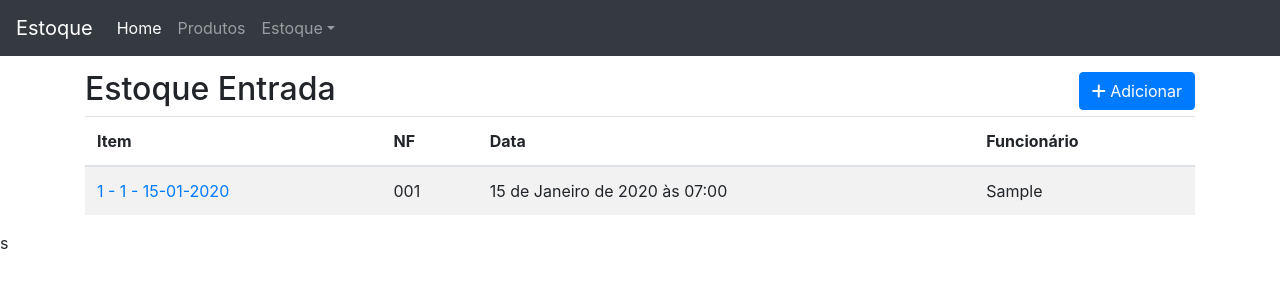
After one commit to LukeRobs/Estoque, a Django app: page /estoque/ in a window 1280 px wide. The commit adds this page. Shown: the top 300 px of the page. Run offline with Django 4.2, Linux system fonts and the light colour scheme; tables that the repository leaves empty hold one stand-in row (values such as "Sample post"); some libraries are stand-ins or nearby versions.

Commit message:
estoque entrada

```diff
--- a/core/templates/base.html
+++ b/core/templates/base.html
@@ -6,23 +6,42 @@
     <meta charset="UTF-8">
     <meta http-equiv="X-UA-Compatible" content="IE=edge">
     <meta name="viewport" content="width=device-width, initial-scale=1.0">
-    <title>{% block title %}{% endblock %}</title>
-      <!-- Bootstrap CSS -->
-      <link rel="stylesheet" href="https://maxcdn.bootstrapcdn.com/bootstrap/4.0.0/css/bootstrap.min.css" integrity="sha384-Gn5384xqQ1aoWXA+058RXPxPg6fy4IWvTNh0E263XmFcJlSAwiGgFAW/dAiS6JXm" crossorigin="anonymous">
-      <!-- Font-awesome -->
-      <link rel="stylesheet" href="https://stackpath.bootstrapcdn.com/font-awesome/4.7.0/css/font-awesome.min.css">
+    <link rel="sortcut icon" href="https://www.djangoproject.com/favicon.ico">
+    <title>Estoque</title>
+
+    <!-- Bootstrap CSS -->
+    <link rel="stylesheet" href="https://maxcdn.bootstrapcdn.com/bootstrap/4.0.0/css/bootstrap.min.css"
+        integrity="sha384-Gn5384xqQ1aoWXA+058RXPxPg6fy4IWvTNh0E263XmFcJlSAwiGgFAW/dAiS6JXm" crossorigin="anonymous">
+    <!-- Font-awesome -->
+    <link rel="stylesheet" href="https://stackpath.bootstrapcdn.com/font-awesome/4.7.0/css/font-awesome.min.css">
 
     <style>
         body {
             margin-top: 70px;
         }
+
+        .ok {
+            color: green;
+        }
+
+        .no {
+            color: red;
+        }
+
+        span.required:after {
+            content: "*";
+            color: red;
+        }
     </style>
+
+    {% block css %} {% endblock css %}
 
 </head>
 
 <body>
 
     {% include "includes/nav.html" %}
+
     <div class="container">
         {% block content %} {% endblock content %}
     </div>
@@ -34,6 +53,7 @@
         crossorigin="anonymous"></script>
     <script src="https://kit.fontawesome.com/87a2acb332.js" crossorigin="anonymous"></script>
     <script src="{% static 'js/scripts.js' %}"></script>
+    <script src="https://maxcdn.bootstrapcdn.com/bootstrap/4.0.0/js/bootstrap.min.js" integrity="sha384-JZR6Spejh4U02d8jOt6vLEHfe/JQGiRRSQQxSfFWpi1MquVdAyjUar5+76PVCmYl" crossorigin="anonymous"></script>
 
     {% block js %} {% endblock js %}s
 </body>
--- a/core/templates/includes/nav.html
+++ b/core/templates/includes/nav.html
@@ -1,8 +1,7 @@
-
-
 <nav class="navbar navbar-expand-md navbar-dark bg-dark fixed-top">
     <a class="navbar-brand" href="#">Estoque</a>
-    <button class="navbar-toggler" type="button" data-toggle="collapse" data-target="#navbarsExampleDefault" aria-controls="navbarsExampleDefault" aria-expanded="false" aria-label="Toggle navigation">
+    <button class="navbar-toggler" type="button" data-toggle="collapse" data-target="#navbarsExampleDefault"
+        aria-controls="navbarsExampleDefault" aria-expanded="false" aria-label="Toggle navigation">
         <span class="navbar-toggler-icon"></span>
     </button>
 
@@ -15,11 +14,10 @@
                 <a class="nav-link" href="{% url 'produto:produto_list' %}">Produtos</a>
             </li>
             <li class="nav-item dropdown">
-                <a class="nav-link dropdown-toggle" href="#" id="dropdown01"
-                 data-toggle="dropdown" aria-haspopup="true" aria-expanded="false">Estoques</a>
+                <a class="nav-link dropdown-toggle" href="#" id="dropdown01" data-toggle="dropdown" aria-haspopup="true" aria-expanded="false">Estoque</a>
                 <div class="dropdown-menu" aria-labelledby="dropdown01">
-                    <a class="dropdown-item" href="#">Entrada</a>
-                    <a class="dropdown-item" href="#">Saida</a>
+                    <a class="dropdown-item" href="{% url 'estoque:estoque_entrada_list' %}">Entrada</a>
+                    <a class="dropdown-item" href="#">Saída</a>
                 </div>
             </li>
         </ul>
--- a/estoque/admin.py
+++ b/estoque/admin.py
@@ -10,7 +10,7 @@ class EstoqueItensInline(admin.TabularInline):
 @admin.register(Estoque)
 class EstoqueAdmin(admin.ModelAdmin):
     inlines = (EstoqueItensInline,)
-    list_display = ('__str__', 'nf')
+    list_display = ('__str__', 'nf', 'funcionario',)
     search_fields = ('nf',)
     list_filter = ('funcionario',)
     date_hierarchy = 'created'
--- a/estoque/models.py
+++ b/estoque/models.py
@@ -17,7 +17,10 @@ class Estoque(TimeStampedModel):
         ordering = ('-created',)
 
     def __str__(self):
-        return str(self.pk)
+        return '{} - {} - {}'.format(self.pk, self.nf, self.created.strftime('%d-%m-%Y'))
+
+    def nf_formated(self):
+        return str(self.nf).zfill(3)
 
 class EstoqueItens(models.Model):
     estoque = models.ForeignKey(Estoque, on_delete=models.CASCADE, blank=True)
--- /dev/null
+++ b/estoque/templates/estoque_entrada_list.html
@@ -0,0 +1,42 @@
+{% extends "base.html" %}
+
+{% block content %}
+
+<h2>Estoque Entrada
+    <span class="pull-right">
+        <a href="">
+            <button type="button" class="btn btn-primary">
+                <span class="fa fa-plus"></span> Adicionar
+            </button>
+        </a>
+    </span>
+</h2>
+
+{% if estoque %}
+    <table class="table table-striped">
+        <thead>
+            <tr>
+                <th>Item</th>
+                <th>NF</th>
+                <th>Data</th>
+                <th>Funcionário</th>
+            </tr>
+        </thead>
+        <tbody>
+            {% for object in estoque %}
+            <tr>
+                <td>
+                    <a href="">{{ object }}</a>
+                </td>
+                <td>{{ object.nf_formated }}</td>
+                <td>{{ object.created }}</td>
+                <td>{{ object.funcionario.first_name }}</td>
+            </tr>
+            {% endfor %}
+        </tbody>
+    </table>
+{% else %}
+<p class="alert alert-warning">Sem itens na lista</p>
+{% endif %}
+
+{% endblock content %}
--- /dev/null
+++ b/estoque/urls.py
@@ -0,0 +1,8 @@
+from django.urls import path
+from estoque import views
+
+app_name = 'estoque'
+
+urlpatterns = [
+    path('', views.estoque_entrada_list, name='estoque_entrada_list'),
+]
--- a/estoque/views.py
+++ b/estoque/views.py
@@ -1,3 +1,10 @@
 from django.shortcuts import render
+from .models import Estoque
 
-# Create your views here.
+
+def estoque_entrada_list(request):
+    template_name = 'estoque_entrada_list.html'
+   #objects = Estoque.objects.filter(movimento='e')
+    objects = Estoque.objects.all()
+    context = {'estoque': objects}
+    return render(request, template_name, context)
--- a/produto/templates/produto_detail.html
+++ b/produto/templates/produto_detail.html
@@ -4,7 +4,7 @@
 <a href="{% url 'produto:produto_list' %}">Voltar</a>
 <h1>{{ object }}
     <span class="pull-right">
-        <a href="">
+        <a href="{% url 'produto:produto_edit' object.pk %}">
             <button type="button" class="btn btn-success">
                 <span class="fa fa-pencil"></span> Editar
             </button>
--- a/produto/urls.py
+++ b/produto/urls.py
@@ -7,4 +7,5 @@ urlpatterns = [
     path('', views.produto_list, name='produto_list'),
     path('<int:pk>/', views.produto_detail, name='produto_detail'),
     path('add/', views.ProdutoCreate.as_view(), name='produto_add'),
+    path('<int:pk>/edit/', views.ProdutoUpdate.as_view(), name ='produto_edit')
 ]
--- a/projeto/urls.py
+++ b/projeto/urls.py
@@ -20,5 +20,6 @@ from django.urls import include, path
 urlpatterns = [
     path('', include('core.urls')),
     path('produto/', include('produto.urls')),
+    path('estoque/', include('estoque.urls')),
     path('admin/', admin.site.urls),
 ]
```
Also changed, not shown: produto/views.py (+6 -1 lines).
